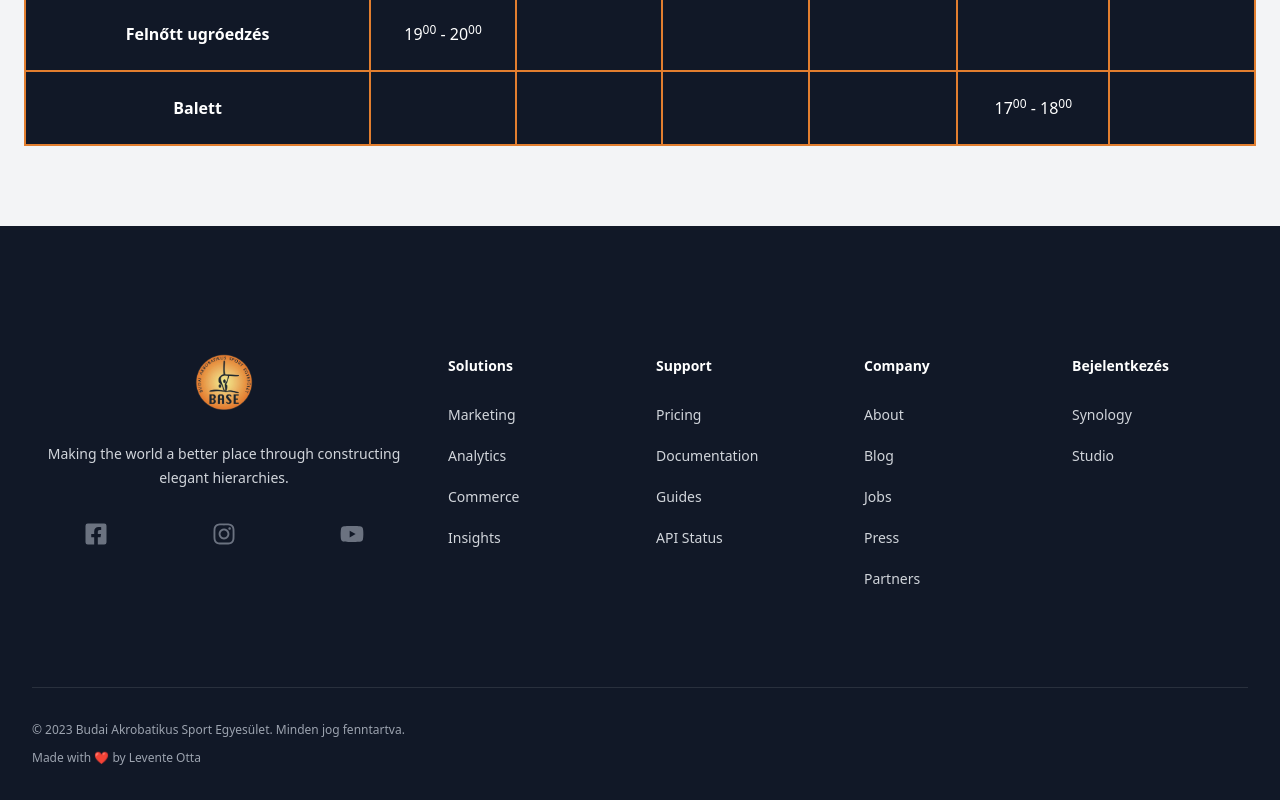
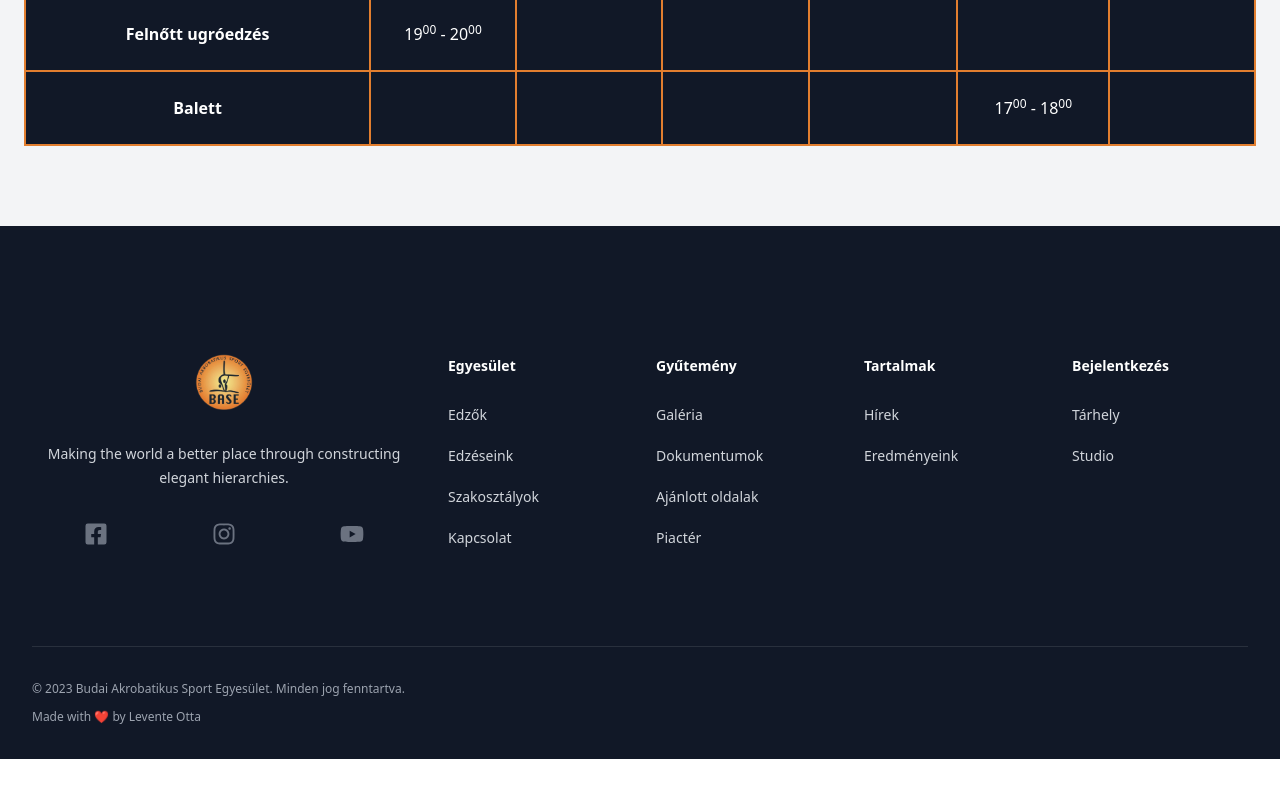
Before and after one commit to Otisz/akrobatikustorna, a Next.js app: page /edzeseink in a window 1280 px wide. Shown: the part 994-1794 px from the top of the page. After the commit the page ends 1753 px from the top, so only its background shows below. Built offline with nearby package versions, Linux system fonts and the light colour scheme.

Commit message:
Update navigation

```diff
--- a/src/components/Footer.tsx
+++ b/src/components/Footer.tsx
@@ -4,27 +4,27 @@ import Link from "next/link";
 import { FaFacebookSquare, FaInstagram, FaYoutube } from "react-icons/fa";
 
 const navigation = {
-  solutions: [
-    { name: "Marketing", href: "#" },
-    { name: "Analytics", href: "#" },
-    { name: "Commerce", href: "#" },
-    { name: "Insights", href: "#" },
+  association: [
+    { name: "Edzők", href: "/edzok" },
+    { name: "Edzéseink", href: "/edzeseink" },
+    { name: "Szakosztályok", href: "/szakosztalyok" },
+    { name: "Kapcsolat", href: "/kapcsolat" },
   ],
-  support: [
-    { name: "Pricing", href: "#" },
-    { name: "Documentation", href: "#" },
-    { name: "Guides", href: "#" },
-    { name: "API Status", href: "#" },
+  collection: [
+    { name: "Galéria", href: "/galeria" },
+    { name: "Dokumentumok", href: "/dokumentumok" },
+    { name: "Ajánlott oldalak", href: "/ajanlott-oldalak" },
+    {
+      name: "Piactér",
+      href: "https://docs.google.com/forms/d/e/1FAIpQLSfxqbN-Tqeu1bqkKUQ4vJ7jMvdqtB2fsZ2wip9MUHs3NiOA8Q/viewform?fbclid=IwAR1VH7xnhpJqUwz3vq2YDNZP-JWo_f43E8l7UyMTS7Yrtakfwyo8ATEeFo4",
+    },
   ],
-  company: [
-    { name: "About", href: "#" },
-    { name: "Blog", href: "#" },
-    { name: "Jobs", href: "#" },
-    { name: "Press", href: "#" },
-    { name: "Partners", href: "#" },
+  posts: [
+    { name: "Hírek", href: "/hirek" },
+    { name: "Eredményeink", href: "/eredmenyek" },
   ],
   logins: [
-    { name: "Synology", href: "http://account.synology.com" },
+    { name: "Tárhely", href: "http://account.synology.com" },
     { name: "Studio", href: "/studio" },
   ],
 };
@@ -60,25 +60,25 @@ export default function Footer() {
           <div className="mt-16 grid grid-cols-2 gap-8 xl:col-span-2 xl:mt-0">
             <div className="md:grid md:grid-cols-2 md:gap-8">
               <div>
-                <h3 className="text-sm font-semibold leading-6 text-white">Solutions</h3>
+                <h3 className="text-sm font-semibold leading-6 text-white">Egyesület</h3>
                 <ul role="list" className="mt-6 space-y-4">
-                  {navigation.solutions.map((item) => (
+                  {navigation.association.map((item) => (
                     <li key={item.name}>
-                      <a href={item.href} className="text-sm leading-6 text-gray-300 hover:text-white">
+                      <Link href={item.href} className="text-sm leading-6 text-gray-300 hover:text-white">
                         {item.name}
-                      </a>
+                      </Link>
                     </li>
                   ))}
                 </ul>
               </div>
               <div className="mt-10 md:mt-0">
-                <h3 className="text-sm font-semibold leading-6 text-white">Support</h3>
+                <h3 className="text-sm font-semibold leading-6 text-white">Gyűtemény</h3>
                 <ul role="list" className="mt-6 space-y-4">
-                  {navigation.support.map((item) => (
+                  {navigation.collection.map((item) => (
                     <li key={item.name}>
-                      <a href={item.href} className="text-sm leading-6 text-gray-300 hover:text-white">
+                      <Link href={item.href} className="text-sm leading-6 text-gray-300 hover:text-white">
                         {item.name}
-                      </a>
+                      </Link>
                     </li>
                   ))}
                 </ul>
@@ -86,13 +86,13 @@ export default function Footer() {
             </div>
             <div className="md:grid md:grid-cols-2 md:gap-8">
               <div>
-                <h3 className="text-sm font-semibold leading-6 text-white">Company</h3>
+                <h3 className="text-sm font-semibold leading-6 text-white">Tartalmak</h3>
                 <ul role="list" className="mt-6 space-y-4">
-                  {navigation.company.map((item) => (
+                  {navigation.posts.map((item) => (
                     <li key={item.name}>
-                      <a href={item.href} className="text-sm leading-6 text-gray-300 hover:text-white">
+                      <Link href={item.href} className="text-sm leading-6 text-gray-300 hover:text-white">
                         {item.name}
-                      </a>
+                      </Link>
                     </li>
                   ))}
                 </ul>
--- a/src/components/Navigation.tsx
+++ b/src/components/Navigation.tsx
@@ -12,6 +12,7 @@ import {
   IdentificationIcon,
   PaperAirplaneIcon,
   PhotoIcon,
+  ShoppingBagIcon,
   XMarkIcon,
 } from "@heroicons/react/24/outline";
 import cn from "classnames";
@@ -46,6 +47,12 @@ const MAIN_NAVIGATIONS = [
     onlyOnMobile: true,
   },
   {
+    name: "Piactér",
+    href: "https://docs.google.com/forms/d/e/1FAIpQLSfxqbN-Tqeu1bqkKUQ4vJ7jMvdqtB2fsZ2wip9MUHs3NiOA8Q/viewform?fbclid=IwAR1VH7xnhpJqUwz3vq2YDNZP-JWo_f43E8l7UyMTS7Yrtakfwyo8ATEeFo4",
+    icon: ShoppingBagIcon,
+    onlyOnMobile: true,
+  },
+  {
     name: "Ajánlott oldalak",
     href: "/ajanlott-oldalak",
     icon: ArrowTopRightOnSquareIcon,
@@ -65,6 +72,11 @@ const MAIN_NAVIGATIONS = [
   },
 ];
 const DROPDOWN_NAVIGATIONS = [
+  {
+    name: "Piactér",
+    href: "https://docs.google.com/forms/d/e/1FAIpQLSfxqbN-Tqeu1bqkKUQ4vJ7jMvdqtB2fsZ2wip9MUHs3NiOA8Q/viewform?fbclid=IwAR1VH7xnhpJqUwz3vq2YDNZP-JWo_f43E8l7UyMTS7Yrtakfwyo8ATEeFo4",
+    icon: ShoppingBagIcon,
+  },
   {
     name: "Galéria",
     href: "/galeria",
@@ -148,7 +160,7 @@ export default function Navigation() {
                         leaveFrom="opacity-100 translate-y-0"
                         leaveTo="opacity-0 translate-y-1"
                       >
-                        <Popover.Panel className="absolute z-10 -ml-4 mt-3 w-screen max-w-sm transform px-2 sm:px-0 lg:left-1/2 lg:ml-0 lg:-translate-x-1/2">
+                        <Popover.Panel className="absolute right-0 z-10 -ml-4 mt-3 w-screen max-w-sm transform px-2 sm:px-0 lg:left-1/2 lg:ml-0 lg:-translate-x-1/2">
                           <div className="overflow-hidden rounded-lg bg-gray-900 text-gray-50 shadow-lg ring-1 ring-orange-primary ring-opacity-5">
                             <div className="relative grid gap-6 px-5 py-6 sm:gap-8 sm:p-8">
                               {DROPDOWN_NAVIGATIONS.map((item) => (
@@ -171,7 +183,7 @@ export default function Navigation() {
                 </Popover>
               </Popover.Group>
 
-              <div className="hidden items-center justify-end md:flex md:flex-1 lg:w-0">
+              <div className="hidden items-center justify-end lg:flex lg:w-0 lg:flex-1">
                 <Link
                   href="https://forms.gle/gFjANWnUzEeeQAyn7"
                   target="_blank"
```
